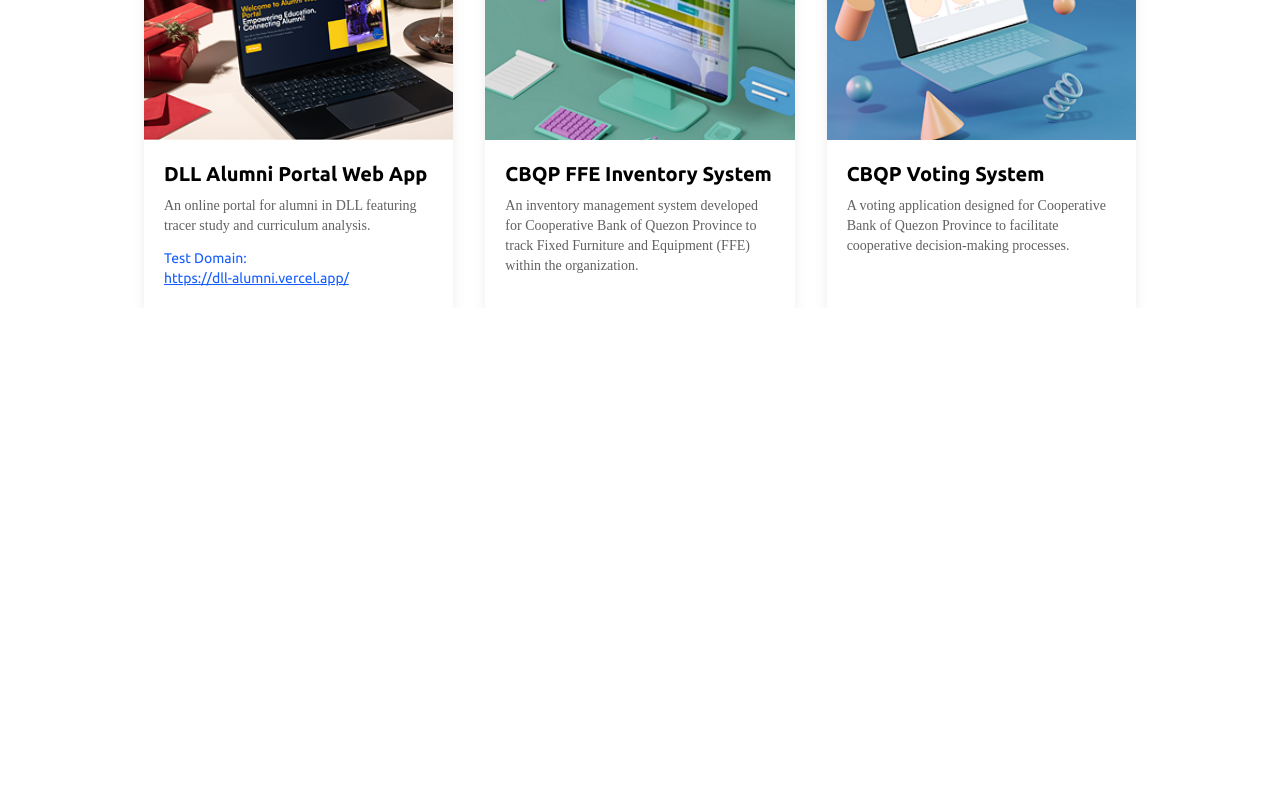
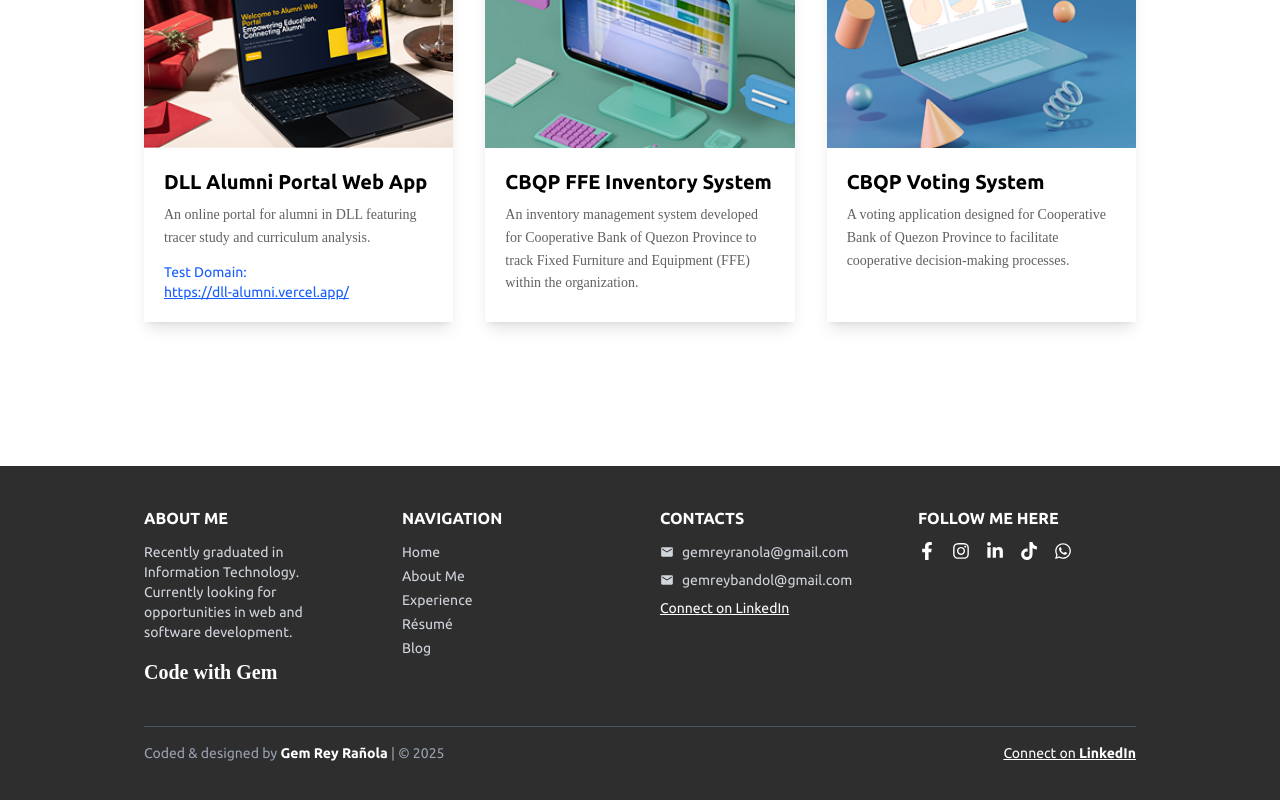
Before and after one commit to gemrey13/gemrey13.github.io, a React (Vite) app: page / in a window 1280 px wide. Shown: the part 4278-5078 px from the top of the page. Before the commit the page ends 4586 px from the top, so only its background shows below. Built offline with nearby package versions, Linux system fonts and the light colour scheme; a web font is replaced by a local one.

Commit message:
Refactor ProjectsSection for improved layout and animations; add Footer component for enhanced site navigation and contact information

```diff
--- a/src/components/sections/ProjectsSection.tsx
+++ b/src/components/sections/ProjectsSection.tsx
@@ -13,13 +13,13 @@
         internalLink="/projects"
       />
 
-      <div className="mt-10 grid gap-8 md:grid-cols-2 lg:grid-cols-3 overflow-hidden md:overflow-visible">
+      <div className="mt-8 grid gap-8 md:grid-cols-2 lg:grid-cols-3 overflow-x-hidden md:overflow-visible py-4">
         {/* DLL Alumni Card */}
         <motion.article
           whileInView={{ opacity: 1, x: 0 }}
           initial={{ opacity: 0, x: 100 }}
           transition={{ duration: 1, delay: 0 }}
-          className="overflow-hidden bg-white shadow-lg transition-shadow duration-300 hover:shadow-xl"
+          className="bg-white shadow-lg transition-shadow duration-300 hover:shadow-xl"
         >
           <img
             src={DLLAlumni}
@@ -30,7 +30,7 @@
             <h2 className="mb-2 text-xl font-semibold">
               DLL Alumni Portal Web App
             </h2>
-            <p className="text-secondary font-droid mb-3 text-sm">
+            <p className="text-secondary font-droid mb-3 text-sm/relaxed">
               An online portal for alumni in DLL featuring tracer study and
               curriculum analysis.
             </p>
@@ -53,7 +53,7 @@
           whileInView={{ opacity: 1, x: 0 }}
           initial={{ opacity: 0, x: 100 }}
           transition={{ duration: 1, delay: 0.2 }}
-          className="overflow-hidden bg-white shadow-lg transition-shadow duration-300 hover:shadow-xl"
+          className="bg-white shadow-lg transition-shadow duration-300 hover:shadow-xl"
         >
           <img
             src={Inventory}
@@ -64,7 +64,7 @@
             <h2 className="mb-2 text-xl font-semibold">
               CBQP FFE Inventory System
             </h2>
-            <p className="text-secondary font-droid text-sm">
+            <p className="text-secondary font-droid text-sm/relaxed">
               An inventory management system developed for Cooperative Bank of
               Quezon Province to track Fixed Furniture and Equipment (FFE)
               within the organization.
@@ -77,7 +77,7 @@
           whileInView={{ opacity: 1, x: 0 }}
           initial={{ opacity: 0, x: 100 }}
           transition={{ duration: 1, delay: 0.4 }}
-          className="overflow-hidden bg-white shadow-lg transition-shadow duration-300 hover:shadow-xl"
+          className="bg-white pb-6 shadow-lg transition-shadow duration-300 hover:shadow-xl"
         >
           <img
             src={Voting}
@@ -86,7 +86,7 @@
           />
           <div className="p-5">
             <h2 className="mb-2 text-xl font-semibold">CBQP Voting System</h2>
-            <p className="text-secondary font-droid text-sm">
+            <p className="text-secondary font-droid text-sm/relaxed">
               A voting application designed for Cooperative Bank of Quezon
               Province to facilitate cooperative decision-making processes.
             </p>
--- /dev/null
+++ b/src/components/ui/Footer.tsx
@@ -0,0 +1,82 @@
+import {
+  FaFacebookF,
+  FaInstagram,
+  FaLinkedinIn,
+  FaTiktok,
+  FaWhatsapp,
+} from "react-icons/fa";
+import { MdEmail } from "react-icons/md";
+
+const Footer = () => {
+  return (
+    <footer className="mt-14 bg-[#2E2E2E] px-5 py-10 text-white md:px-14 md:mt-32 lg:px-36">
+      <div className="grid grid-cols-1 gap-10 md:grid-cols-4">
+        {/* About Me */}
+        <div>
+          <h3 className="mb-3 font-bold uppercase">About Me</h3>
+          <p className="mb-4 text-sm text-gray-300">
+            Recently graduated in Information Technology. Currently looking for
+            opportunities in web and software development.
+          </p>
+          <h4 className="font-droid text-xl font-bold">Code with Gem</h4>
+        </div>
+
+        {/* Navigation */}
+        <div>
+          <h3 className="mb-3 font-bold uppercase">Navigation</h3>
+          <ul className="space-y-1 text-sm text-gray-300">
+            <li>Home</li>
+            <li>About Me</li>
+            <li>Experience</li>
+            <li>Résumé</li>
+            <li>Blog</li>
+          </ul>
+        </div>
+
+        {/* Contacts */}
+        <div>
+          <h3 className="mb-3 font-bold uppercase">Contacts</h3>
+          <ul className="space-y-2 text-sm text-gray-300">
+            <li className="flex items-center gap-2">
+              <MdEmail /> gemreyranola@gmail.com
+            </li>
+            <li className="flex items-center gap-2">
+              <MdEmail /> gemreybandol@gmail.com
+            </li>
+            <li>
+              <a href="#" className="text-white underline hover:text-gray-300">
+                Connect on LinkedIn
+              </a>
+            </li>
+          </ul>
+        </div>
+
+        {/* Follow Me */}
+        <div>
+          <h3 className="mb-3 font-bold uppercase">Follow Me Here</h3>
+          <div className="flex gap-4 text-lg text-white">
+            <FaFacebookF />
+            <FaInstagram />
+            <FaLinkedinIn />
+            <FaTiktok />
+            <FaWhatsapp />
+          </div>
+        </div>
+      </div>
+
+      {/* Bottom Line */}
+      <div className="mt-10 flex flex-col items-center justify-between border-t border-gray-600 pt-4 text-sm text-gray-400 md:flex-row">
+        <p>
+          Coded & designed by{" "}
+          <span className="font-semibold text-white">Gem Rey Rañola</span> | ©
+          2025
+        </p>
+        <a href="#" className="mt-2 text-white underline md:mt-0">
+          Connect on <strong>LinkedIn</strong>
+        </a>
+      </div>
+    </footer>
+  );
+};
+
+export default Footer;
--- a/src/layout/MainLayout.tsx
+++ b/src/layout/MainLayout.tsx
@@ -1,5 +1,6 @@
 import { Outlet } from "react-router-dom";
 import Navbar from "../components/ui/Navbar";
+import Footer from "../components/ui/Footer";
 
 const MainLayout = () => {
   return (
@@ -8,6 +9,7 @@
       <main>
         <Outlet />
       </main>
+      <Footer />
     </div>
   );
 };
```
